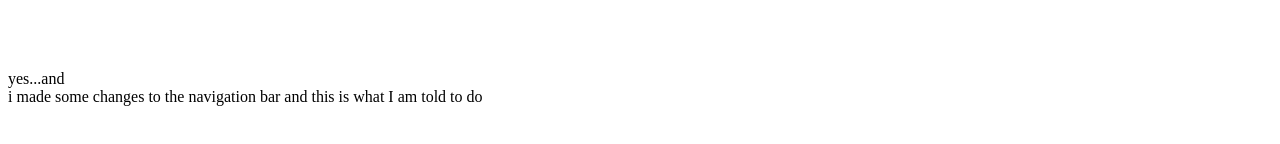
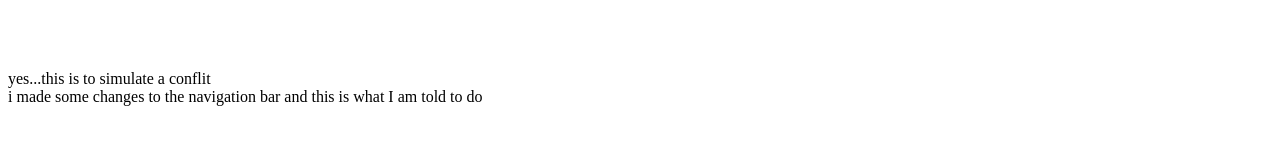
Before and after one commit to Ezejaemmanuel/git-learning, a plain HTML site: page index.html in a window 1280 px wide. Shown: the part 484-628 px from the top of the page. Drawn offline with Linux system fonts and the light colour scheme.

Commit message:
made some changes

```diff
--- a/index.html
+++ b/index.html
@@ -23,7 +23,7 @@
       <button>Learn More</button>
     </div>
   </section>
-  <main>yes...and </main>
+  <main>yes...this is to simulate a conflit </main>
   <div>i made some changes to the navigation bar and this is what I am told to do</div>
 </body>
 </html>
```
